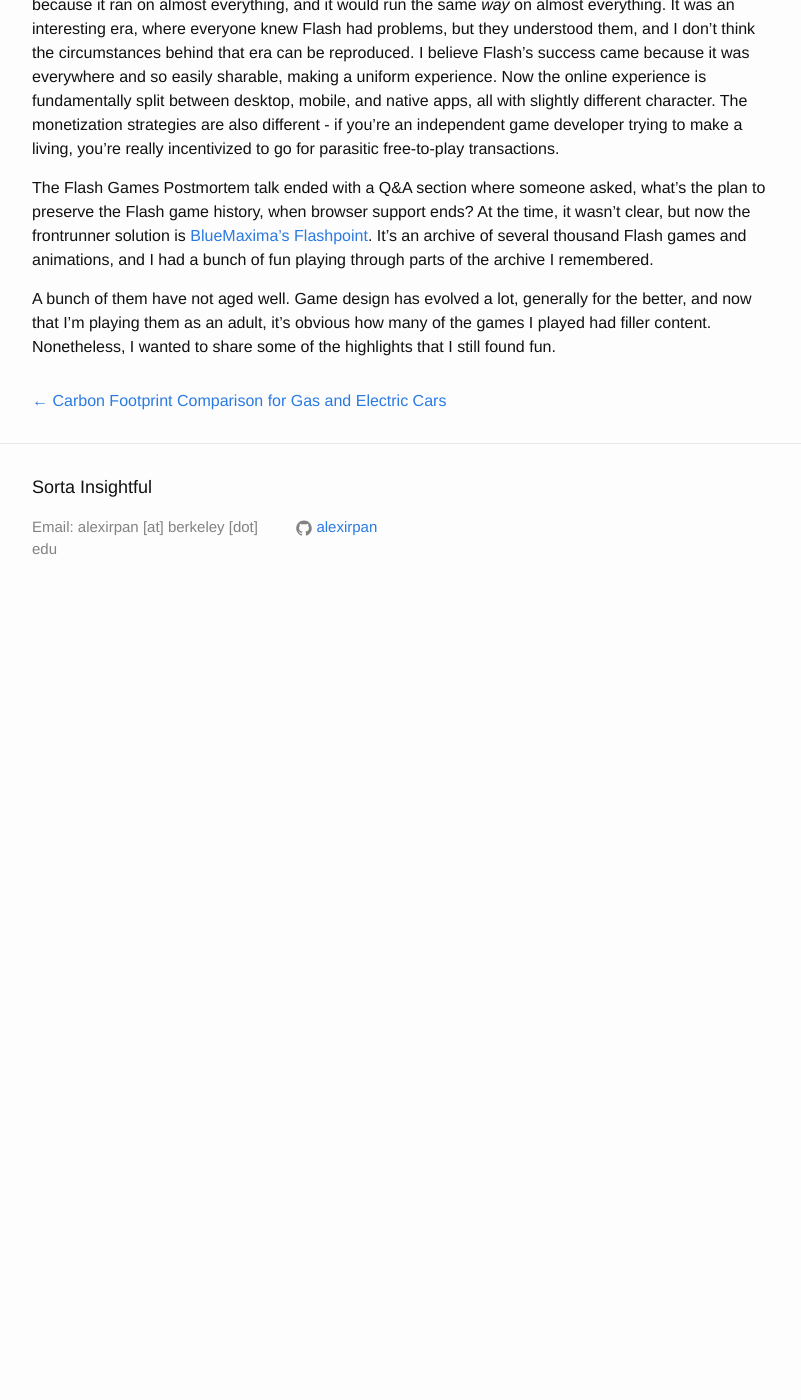
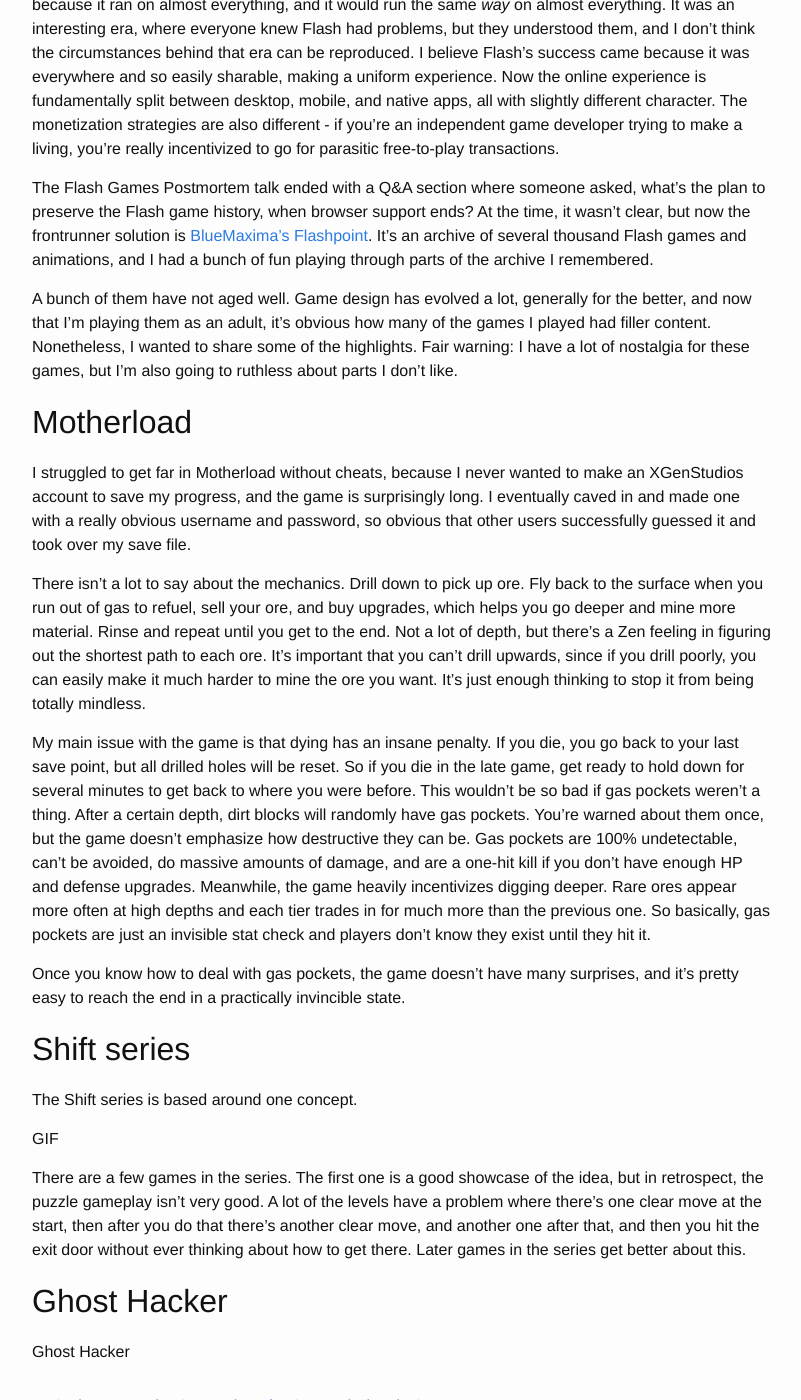
Before and after one commit to alexirpan/alexirpan.github.io, a Jekyll site: the page built from _posts/2021-01-05-flash-games.markdown, in a window 1280 px wide and 1400 px high, scrolled down 380 px. Shown: the whole window, without its empty margins (238-1039 px from the left). Built offline with Jekyll 4.4.1, drawn with Linux system fonts in a browser that asks for light colours; nearby versions of some CDN libraries; before the commit the page ends 1001 px from its top, so only the background shows below that.

Commit message:
More stuff to draft

```diff
--- a/_posts/2021-01-05-flash-games.markdown
+++ b/_posts/2021-01-05-flash-games.markdown
@@ -29,4 +29,56 @@
 
 A bunch of them have not aged well. Game design has evolved a lot, generally for the better,
 and now that I'm playing them as an adult, it's obvious how many of the games I played had filler
-content. Nonetheless, I wanted to share some of the highlights that I still found fun.
+content. Nonetheless, I wanted to share some of the highlights. Fair warning: I have a lot of
+nostalgia for these games, but I'm also going to ruthless about parts I don't like.
+
+
+Motherload
+-------------------------------------------------------------------------------------------
+
+I struggled to get far in Motherload without cheats, because I never wanted to make an
+XGenStudios account to save my progress, and the game is surprisingly long. I eventually caved
+in and made one with a really obvious username and password, so obvious that other users
+successfully guessed it and took over my save file.
+
+There isn't a lot to say about the mechanics. Drill down to pick up ore. Fly back to the surface
+when you run out of gas to refuel, sell your ore, and buy upgrades, which helps you go deeper
+and mine more material. Rinse and repeat until you get to the end. Not a lot of depth, but
+there's a Zen feeling in figuring out the shortest path to each ore. It's important that you
+can't drill upwards, since if you drill poorly, you can easily make it much harder to mine
+the ore you want. It's just enough thinking to stop it from being totally mindless.
+
+My main issue with the game is that dying has an insane penalty. If you die, you go back to
+your last save point, but all drilled holes will be reset. So if you die in the late game,
+get ready to hold down for several minutes to get back to where you were before. This wouldn't
+be so bad if gas pockets weren't a thing. After a certain depth, dirt blocks will randomly
+have gas pockets. You're warned about them once, but the game doesn't emphasize how
+destructive they can be. Gas pockets are 100% undetectable, can't be avoided, do massive amounts of damage,
+and are a one-hit kill if you don't have enough HP and defense upgrades. Meanwhile, the game
+heavily incentivizes digging deeper. Rare ores appear more often at high depths and each tier
+trades in for much more than the previous one. So basically, gas pockets are just an
+invisible stat check and players don't know they exist until they hit it.
+
+Once you know how to deal with gas pockets, the game doesn't have many surprises, and it's
+pretty easy to reach the end in a practically invincible state.
+
+
+Shift series
+-------------------------------------------------------------------------------------
+
+The Shift series is based around one concept.
+
+GIF
+
+There are a few games in the series. The first one is a good showcase of the idea, but in retrospect,
+the puzzle gameplay isn't very good. A lot of the levels have a problem where there's one clear
+move at the start, then after you do that there's another clear move, and another one after that,
+and then you hit the exit door without ever thinking about how to get there. Later games in
+the series get better about this.
+
+
+
+Ghost Hacker
+--------------------------------------------------------------------------------------
+
+Ghost Hacker
```
